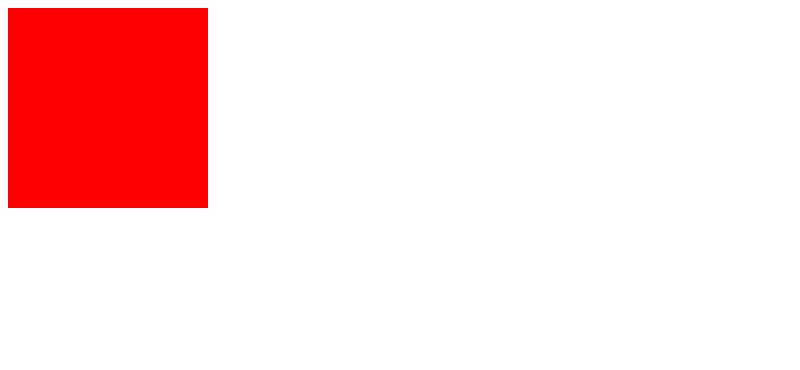
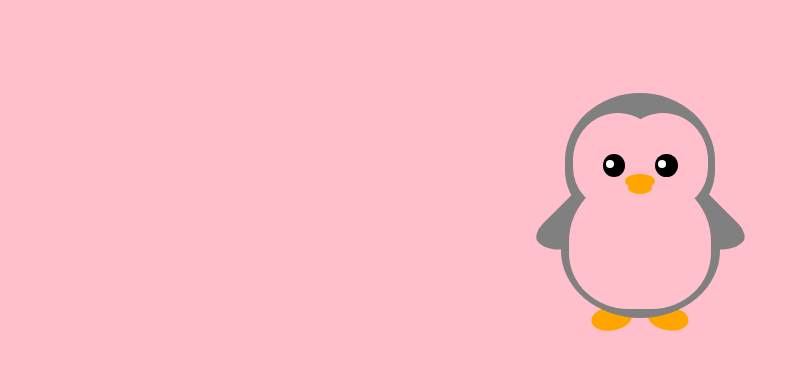
Before and after one commit to Ayush1790/CSStask, a plain HTML site: page src/index.html in a window 1280 px wide. Shown: the whole page, without its empty margins (0-800 px from the left). Drawn offline with Linux system fonts and the light colour scheme.

Commit message:
Inherit CSS Variables

```diff
--- a/src/index.html
+++ b/src/index.html
@@ -14,17 +14,205 @@
  <body>
     <style>
         :root {
-          --red-color: red;
+          /* Only change code below this line */
+      --penguin-belly:pink;
+          /* Only change code above this line */
         }
-        .red-box {
 
-          background: red;
-          background:var(--red-color);
-          height: 200px;
-          width:200px;
+        body {
+          background: var(--penguin-belly, #c6faf1);
+        }
+
+        .penguin {
+          --penguin-skin: gray;
+          --penguin-beak: orange;
+          position: relative;
+          margin: auto;
+          display: block;
+          margin-top: 5%;
+          width: 300px;
+          height: 300px;
+        }
+
+        .right-cheek {
+          top: 15%;
+          left: 35%;
+          background: var(--penguin-belly, white);
+          width: 60%;
+          height: 70%;
+          border-radius: 70% 70% 60% 60%;
+        }
+
+        .left-cheek {
+          top: 15%;
+          left: 5%;
+          background: var(--penguin-belly, white);
+          width: 60%;
+          height: 70%;
+          border-radius: 70% 70% 60% 60%;
+        }
+
+        .belly {
+          top: 60%;
+          left: 2.5%;
+          background: var(--penguin-belly, white);
+          width: 95%;
+          height: 100%;
+          border-radius: 120% 120% 100% 100%;
+        }
+
+        .penguin-top {
+          top: 10%;
+          left: 25%;
+          background: var(--penguin-skin, gray);
+          width: 50%;
+          height: 45%;
+          border-radius: 70% 70% 60% 60%;
+        }
+
+        .penguin-bottom {
+          top: 40%;
+          left: 23.5%;
+          background: var(--penguin-skin, gray);
+          width: 53%;
+          height: 45%;
+          border-radius: 70% 70% 100% 100%;
+        }
+
+        .right-hand {
+          top: 0%;
+          left: -5%;
+          background: var(--penguin-skin, gray);
+          width: 30%;
+          height: 60%;
+          border-radius: 30% 30% 120% 30%;
+          transform: rotate(45deg);
+          z-index: -1;
+        }
+
+        .left-hand {
+          top: 0%;
+          left: 75%;
+          background: var(--penguin-skin, gray);
+          width: 30%;
+          height: 60%;
+          border-radius: 30% 30% 30% 120%;
+          transform: rotate(-45deg);
+          z-index: -1;
+        }
+
+        .right-feet {
+          top: 85%;
+          left: 60%;
+          background: var(--penguin-beak, orange);
+          width: 15%;
+          height: 30%;
+          border-radius: 50% 50% 50% 50%;
+          transform: rotate(-80deg);
+          z-index: -2222;
+        }
+
+        .left-feet {
+          top: 85%;
+          left: 25%;
+          background: var(--penguin-beak, orange);
+          width: 15%;
+          height: 30%;
+          border-radius: 50% 50% 50% 50%;
+          transform: rotate(80deg);
+          z-index: -2222;
+        }
+
+        .right-eye {
+          top: 45%;
+          left: 60%;
+          background: black;
+          width: 15%;
+          height: 17%;
+          border-radius: 50%;
+        }
+
+        .left-eye {
+          top: 45%;
+          left: 25%;
+          background: black;
+          width: 15%;
+          height: 17%;
+          border-radius: 50%;
+        }
+
+        .sparkle {
+          top: 25%;
+          left: 15%;
+          background: white;
+          width: 35%;
+          height: 35%;
+          border-radius: 50%;
+        }
+
+        .blush-right {
+          top: 65%;
+          left: 15%;
+          background: pink;
+          width: 15%;
+          height: 10%;
+          border-radius: 50%;
+        }
+
+        .blush-left {
+          top: 65%;
+          left: 70%;
+          background: pink;
+          width: 15%;
+          height: 10%;
+          border-radius: 50%;
+        }
+
+        .beak-top {
+          top: 60%;
+          left: 40%;
+          background: var(--penguin-beak, orange);
+          width: 20%;
+          height: 10%;
+          border-radius: 50%;
+        }
+
+        .beak-bottom {
+          top: 65%;
+          left: 42%;
+          background: var(--penguin-beak, orange);
+          width: 16%;
+          height: 10%;
+          border-radius: 50%;
+        }
+
+        .penguin * {
+          position: absolute;
         }
       </style>
-      <div class="red-box"></div>
+      <div class="penguin">
+        <div class="penguin-bottom">
+          <div class="right-hand"></div>
+          <div class="left-hand"></div>
+          <div class="right-feet"></div>
+          <div class="left-feet"></div>
+        </div>
+        <div class="penguin-top">
+          <div class="right-cheek"></div>
+          <div class="left-cheek"></div>
+          <div class="belly"></div>
+          <div class="right-eye">
+            <div class="sparkle"></div>
+          </div>
+          <div class="left-eye">
+            <div class="sparkle"></div>
+          </div>
+          <div class="blush-right"></div>
+          <div class="blush-left"></div>
+          <div class="beak-top"></div>
+          <div class="beak-bottom"></div>
+        </div>
+      </div>
   </body>
   <!-- Change the Color of Text
     Override All Other Styles by using Important -->
@@ -67,4 +255,5 @@ body {
 <!-- Create a custom CSS Variable -->
 <!-- Use a custom CSS Variable -->
 <!-- Attach a Fallback value to a CSS Variable -->
+<!-- Inherit CSS Variables -->
 </html>
```
